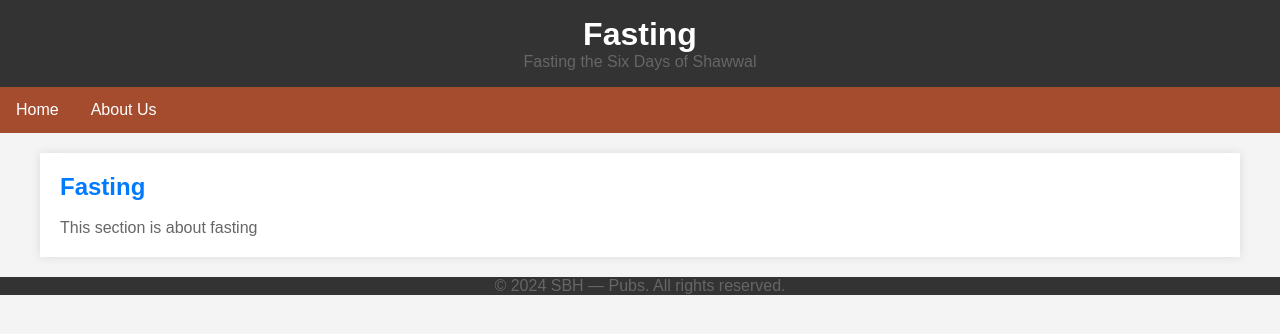
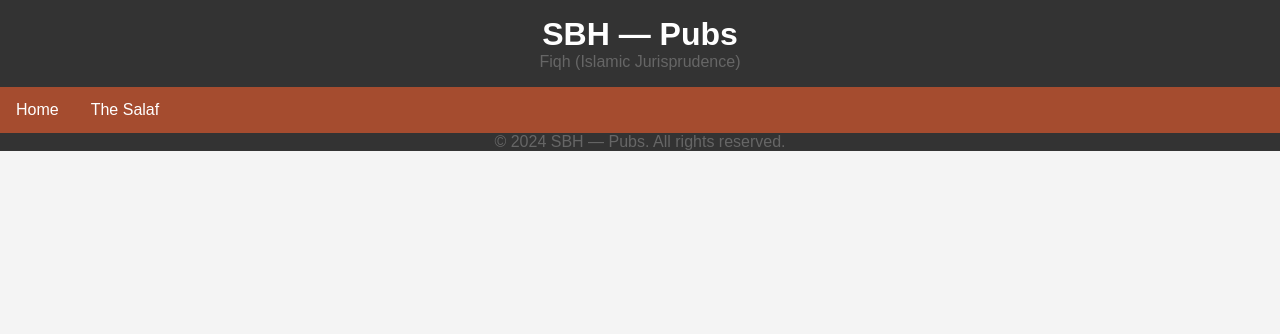
Before and after one commit to sbhpubs/fiqh, a plain HTML site: page index.html in a window 1280 px wide. Drawn offline with Linux system fonts and the light colour scheme.

Commit message:
Update index.html

```diff
--- a/index.html
+++ b/index.html
@@ -3,26 +3,26 @@
 <head>
     <meta charset="UTF-8">
     <meta name="viewport" content="width=device-width, initial-scale=1.0">
-    <title>SHD — Pubs : Fiqh (Islamic Jurisprudence)</title>
+    <title>SBH — Pubs : Fiqh (Islamic Jurisprudence)</title>
     <link rel="stylesheet" href="style1.css">
 </head>
 <body>
  <header>
-        <h1>Fasting</h1>
-        <p> Fasting the Six Days of Shawwal </p>
+        <h1>SBH — Pubs </h1>
+        <p> Fiqh (Islamic Jurisprudence) </p>
  </header>
     <nav>
         <ul>
             <li><a href="index.html">Home</a></li>
-            <li><a href="about.html">About Us</a></li>
+            <li><a href="salaf.html">The Salaf</a></li>
         </ul>
     </nav>
-
+<!--
     <section>
-        <h2><a href="fasting.html" class="index-button">Fasting</a></h2>
-       <br> <p> This section is about fasting </p>
+        <h2><a href="salafiyah.html" class="index-button">Salaf / Salafiyah</a></h2>
+       <br> <p> This section is about the Salaf and their Mathodology </p>
     </section>
-
+-->
     <footer>
         <p>&copy; 2024 SBH — Pubs. All rights reserved.</p>
     </footer>
```
